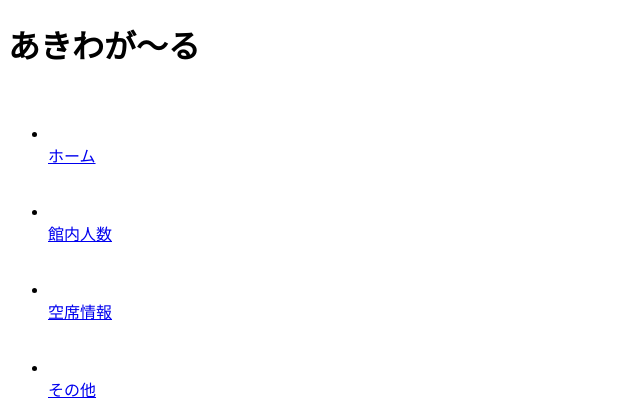
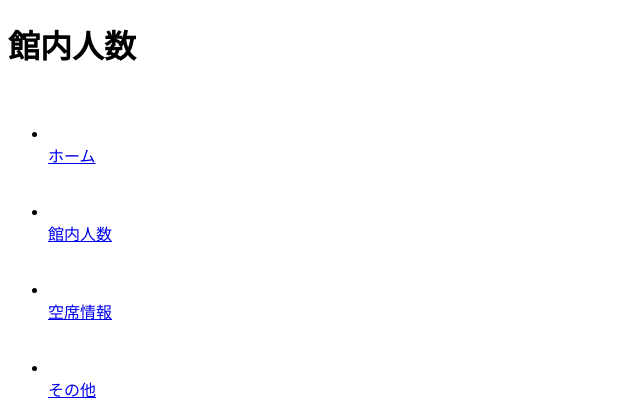
Before and after one commit to ibakosen-PBL2021/Akiwa-girl, a Django app: page /num/ in a window 1280 px wide. Shown: the top 420 px of the page, without its empty margins (0-640 px from the left). Run offline with Django 4.2, Linux system fonts and the light colour scheme.

Commit message:
change header

```diff
--- a/akiwagirl/num/templates/num/index.html
+++ b/akiwagirl/num/templates/num/index.html
@@ -3,13 +3,13 @@
 <html lang="ja">
   <head>
     <meta charset="UTF-8">
-    <title>あきわが～る</title>
+    <title>あきわが～る - 館内人数</title>
     <link rel="stylesheet" type="text/css" href="{% static 'num/style.css' %}">
     <meta name="viewport" content="width=device-width, initial-scale=1, minimum-scale=1, maximum-scale=1, user-scalable=no">
   </head>
   <body>
     <header>
-      <h1 id="t">あきわが～る</h1>
+      <h1 id="t">館内人数</h1>
     </header>
 
     <footer class="footer-menu">
--- a/akiwagirl/others/templates/others/index.html
+++ b/akiwagirl/others/templates/others/index.html
@@ -3,13 +3,13 @@
 <html lang="ja">
   <head>
     <meta charset="UTF-8">
-    <title>あきわが～る</title>
+    <title>あきわが～る - その他</title>
     <link rel="stylesheet" type="text/css" href="{% static 'others/style.css' %}">
     <meta name="viewport" content="width=device-width, initial-scale=1, minimum-scale=1, maximum-scale=1, user-scalable=no">
   </head>
   <body>
     <header>
-      <h1 id="t">あきわが～る</h1>
+      <h1 id="t">その他</h1>
     </header>
 
     <footer class="footer-menu">
--- a/akiwagirl/seat/templates/seat/index.html
+++ b/akiwagirl/seat/templates/seat/index.html
@@ -3,13 +3,13 @@
 <html lang="ja">
   <head>
     <meta charset="UTF-8">
-    <title>あきわが～る</title>
+    <title>あきわが～る - 空席情報</title>
     <link rel="stylesheet" type="text/css" href="{% static 'seat/style.css' %}">
     <meta name="viewport" content="width=device-width, initial-scale=1, minimum-scale=1, maximum-scale=1, user-scalable=no">
   </head>
   <body>
     <header>
-      <h1 id="t">あきわが～る</h1>
+      <h1 id="t">空席情報</h1>
     </header>
 
     <footer class="footer-menu">
```
